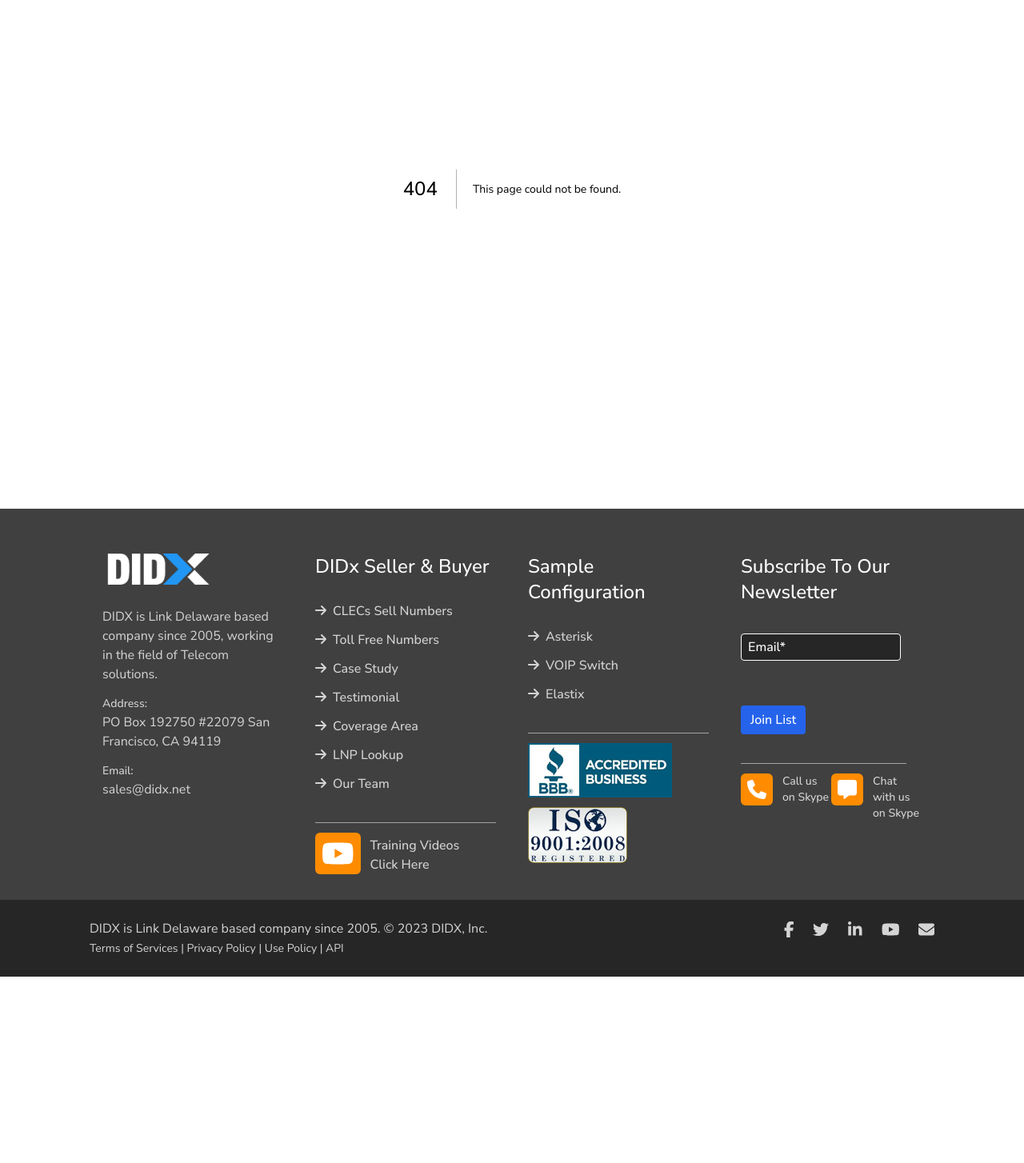
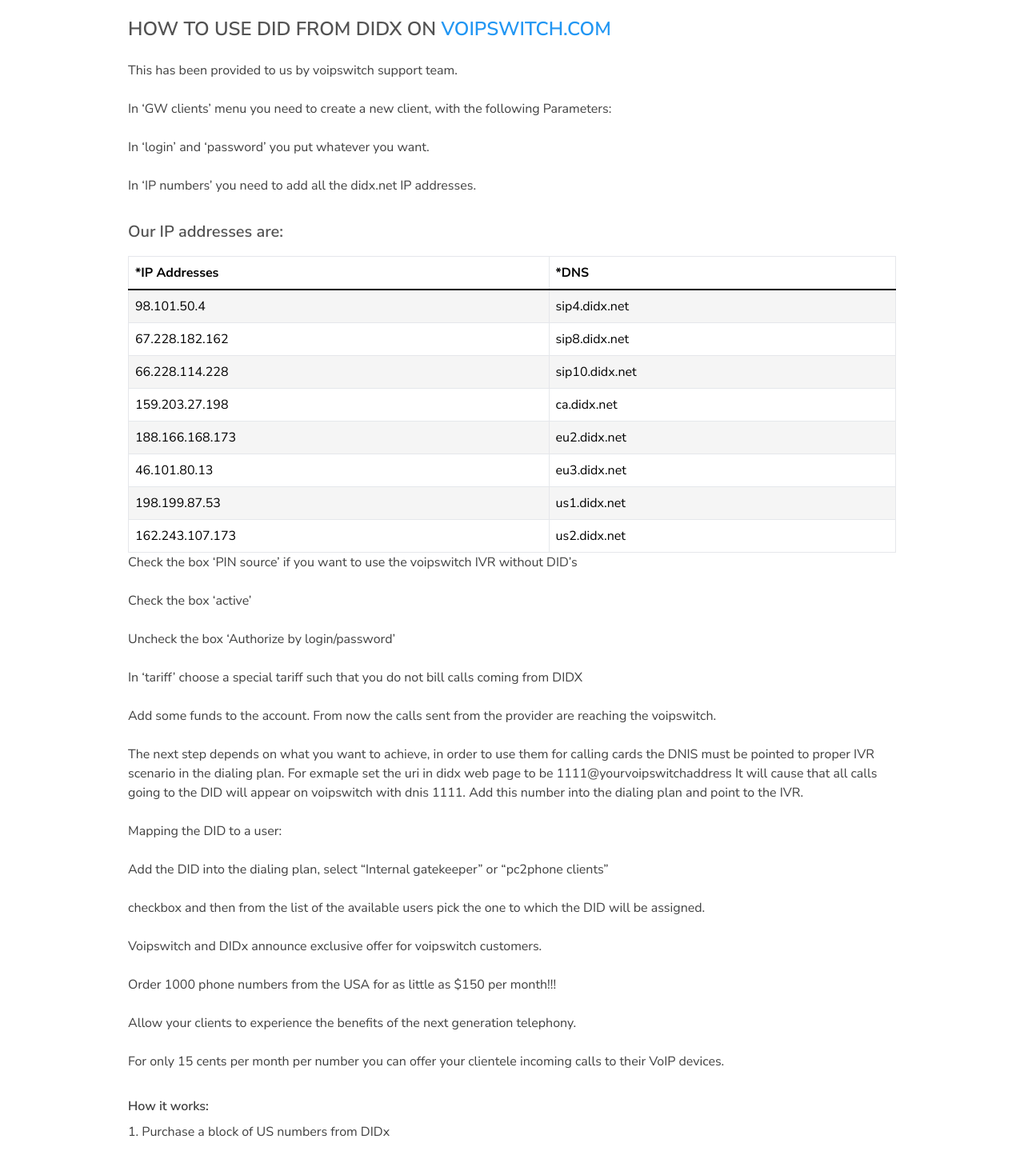
Before and after one commit to erdum/didx-nextjs-frontend, a Next.js app: page /voip-switch in a window 1280 px wide. Before the commit this address had no page. Shown: the part 260-1714 px from the top of the page at 80% size. Before the commit the page ends 1481 px from the top, so only its background shows below. Built offline with nearby package versions, Linux system fonts and the light colour scheme.

Commit message:
Add voip-switch page implemented

```diff
--- /dev/null
+++ b/app/voip-switch/page.jsx
@@ -0,0 +1,142 @@
+import BreadCrumb from '../layout-components/breadCrumb'
+import { StandardPage, Heading, SubHeading, SmallHeading, Paragraph, Table, Anchor } from '../layout-components/standardPage'
+
+export const metadata = {
+	'title': 'VOIP Switch | DIDX'
+}
+
+const headings = ["*IP Addresses", "*DNS"]
+
+const values = [
+  ["98.101.50.4", "sip4.didx.net"],
+  ["67.228.182.162", "sip8.didx.net"],
+  ["66.228.114.228", "sip10.didx.net"],
+  ["159.203.27.198", "ca.didx.net"],
+  ["188.166.168.173", "eu2.didx.net"],
+  ["46.101.80.13", "eu3.didx.net"],
+  ["198.199.87.53", "us1.didx.net"],
+  ["162.243.107.173", "us2.didx.net"]
+]
+
+
+export default function Page() {
+	return (
+		<>
+			<BreadCrumb title={metadata.title} />
+			<StandardPage>
+				<section className="w-full">
+					<Heading>
+						How to use DID from DIDX on <Anchor href="https://voipswitch.com">voipswitch.com</Anchor>
+					</Heading>
+					<Paragraph>
+						This has been provided to us by voipswitch support team.
+					</Paragraph>
+					<Paragraph>
+						In ‘GW clients’ menu you need to create a new client, with the following Parameters:
+					</Paragraph>
+					<Paragraph>
+						In ‘login’ and ‘password’ you put whatever you want.
+					</Paragraph>
+					<Paragraph>
+						In ‘IP numbers’ you need to add all the didx.net IP addresses.
+					</Paragraph>
+
+					<SubHeading>
+						Our IP addresses are:
+					</SubHeading>
+					<Table headings={headings} values={values}/>
+
+					<Paragraph>
+						Check the box ‘PIN source’ if you want to use the voipswitch IVR without DID’s
+					</Paragraph>
+
+					<Paragraph>
+						Check the box ‘active’
+					</Paragraph>
+
+					<Paragraph>
+						Uncheck the box ‘Authorize by login/password’
+					</Paragraph>
+
+					<Paragraph>
+						In ‘tariff’ choose a special tariff such that you do not bill calls coming from DIDX
+					</Paragraph>
+
+					<Paragraph>
+						Add some funds to the account. From now the calls sent from the provider are reaching the voipswitch.
+					</Paragraph>
+
+					<Paragraph>
+						The next step depends on what you want to achieve, in order to use them for calling cards the DNIS must be pointed to proper IVR scenario in the dialing plan. For exmaple set the uri in didx web page to be 1111@yourvoipswitchaddress It will cause that all calls going to the DID will appear on voipswitch with dnis 1111. Add this number into the dialing plan and point to the IVR.
+					</Paragraph>
+
+					<Paragraph>
+						Mapping the DID to a user:
+					</Paragraph>
+
+					<Paragraph>
+						Add the DID into the dialing plan, select “Internal gatekeeper” or “pc2phone clients”
+					</Paragraph>
+
+					<Paragraph>
+						checkbox and then from the list of the available users pick the one to which the DID will be assigned.
+					</Paragraph>
+
+					<Paragraph>
+						Voipswitch and DIDx announce exclusive offer for voipswitch customers.
+					</Paragraph>
+
+					<Paragraph>
+						Order 1000 phone numbers from the USA for as little as $150 per month!!!
+					</Paragraph>
+
+					<Paragraph>
+						Allow your clients to experience the benefits of the next generation telephony.
+					</Paragraph>
+
+					<Paragraph>
+						For only 15 cents per month per number you can offer your clientele incoming calls to their VoIP devices.
+					</Paragraph>
+
+					<SmallHeading>
+						How it works:
+					</SmallHeading>
+
+					<Paragraph>
+						1. Purchase a block of US numbers from DIDx
+					</Paragraph>
+
+					<Paragraph>
+						2. Import the block to Voipswitch via its DID API ( a very simple procedure)
+					</Paragraph>
+
+					<Paragraph>
+						3. Configure the online Sign Up component to use DID phone number as a username for the newly created account.
+					</Paragraph>
+
+					<Paragraph>
+						4. Set the imported US numbers prefix as free in the tariff section on voipswitch.
+					</Paragraph>
+
+					<Paragraph>
+						5. Bill your customers anywhere from $5 to 10$ a month per number. When a new user signs up from your website an account will be created with one of the US numbers as the user’s login automatically. The newly created client can register to voipswitch from a VoIP device or a mobile softphone. Instantaneously the account is set up to receive calls. Incoming calls to the US phone number will trigger a standard ringing tone on the VoIP softphone. No additional configuration is required. An additional benefit to your subscribers is that if the US numbers from your block are set to be free of charge within your voipswitch, then all your users will be able to call each other for free irrespective of their geographical location!
+					</Paragraph>
+
+					<Paragraph>
+						For more details please check this <Anchor href="https://www.youtube.com/watch?v=iew-LVDVbLs">video</Anchor>:
+					</Paragraph>
+
+					<Paragraph>
+						For any further support, Please contact
+					</Paragraph>
+
+					<Paragraph>
+						Krzysztof Oglaza Tel: +4-860-031-6058<br />
+						YahooID: koglaza<br />
+						Email: chris@voipswitch.com
+					</Paragraph>
+				</section>
+			</StandardPage>
+		</>
+	)
+}
```
